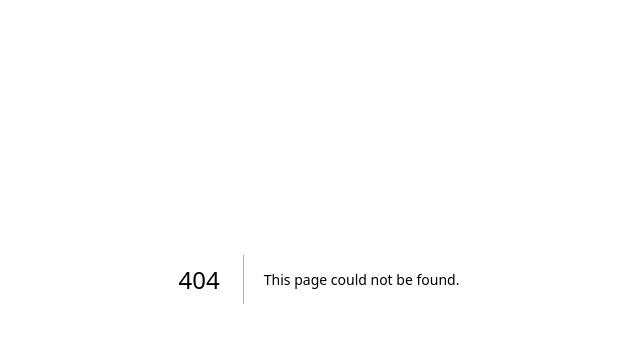
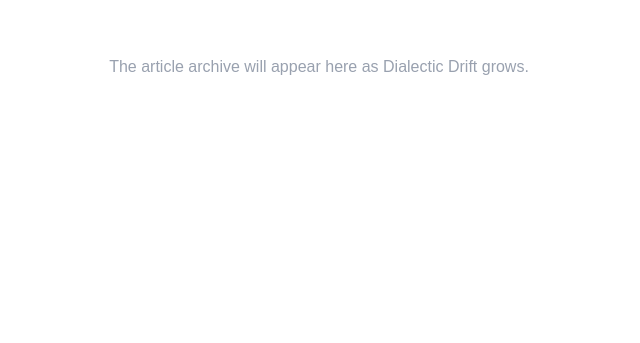
Before and after one commit to Nikhilraj-2814/dialectic-drift, a Next.js app: page /articles in a window 1280 px wide. Before the commit this address had no page. Shown: the part 121-464 px from the top of the page, without its empty margins (321-961 px from the left). Built offline with nearby package versions, Linux system fonts and the light colour scheme.

Commit message:
Commit 1: Add Articles page

```diff
--- /dev/null
+++ b/app/articles/page.tsx
@@ -0,0 +1,8 @@
+export default function ArticlesPage() {
+  return (
+    <main className="max-w-6xl mx-auto px-6 py-24 text-white">
+      <h1 className="text-5xl font-bold mb-8">Articles</h1>
+      <p className="text-gray-400">The article archive will appear here as Dialectic Drift grows.</p>
+    </main>
+  );
+}
```
